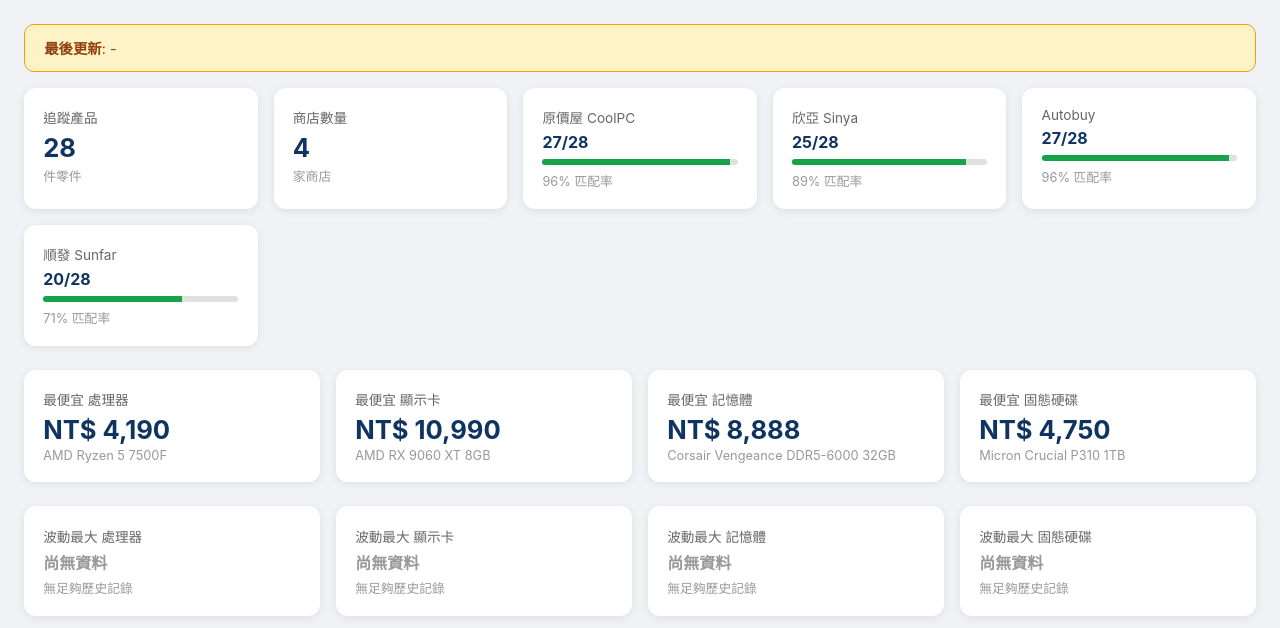
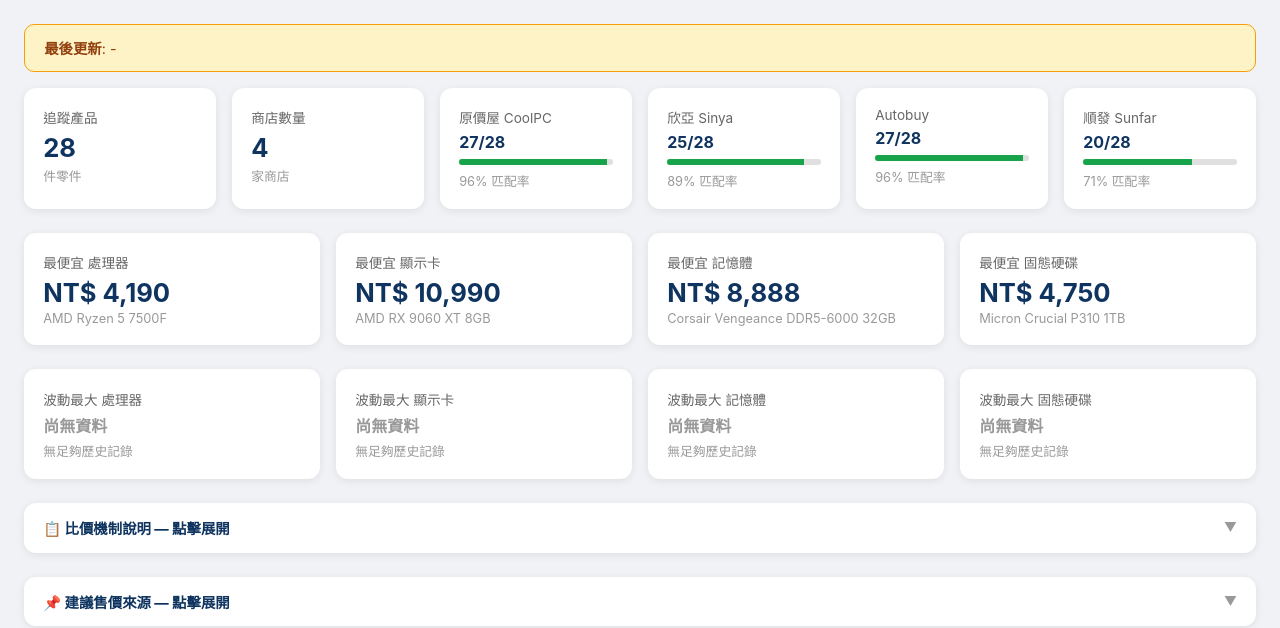
Before and after one commit to ChienKaiMa/taiwan-pc-prices, a Python web app: template web/templates/index.html in a window 1280 px wide. Shown: the part 179-807 px from the top of the page. Run offline with Jinja, Linux system fonts and the light colour scheme; the template is opened without the code that fills it, so the values that code supplies are empty.

Commit message:
Fit stat grid to page width (6 cols)

```diff
--- a/docs/index.html
+++ b/docs/index.html
@@ -18,6 +18,7 @@
 .header-actions a:hover { background: rgba(255,255,255,.1); }
 .container { max-width: 1400px; margin: 0 auto; padding: 1.5rem; }
 .stats-grid { display: grid; grid-template-columns: repeat(auto-fit, minmax(220px, 1fr)); gap: 1rem; margin-bottom: 1.5rem; }
+#statsGrid { grid-template-columns: repeat(6, 1fr); }
 .stat-card { background: #fff; border-radius: 12px; padding: 1.2rem; box-shadow: 0 2px 8px rgba(0,0,0,.08); }
 .stat-card .label { font-size: .85rem; color: #666; margin-bottom: .3rem; }
 .stat-card .value { font-size: 1.6rem; font-weight: 700; color: #0f3460; }
@@ -65,7 +66,7 @@
 .info-body-inner ul { margin: .3rem 0 .3rem 1.2rem; }
 .info-body-inner li { margin: .2rem 0; }
 .info-body-inner .reason-title { font-weight: 700; color: #0f3460; margin-top: .6rem; }
-@media (max-width: 900px) { .chart-row { grid-template-columns: 1fr; } }
+@media (max-width: 900px) { .chart-row { grid-template-columns: 1fr; } #statsGrid { grid-template-columns: repeat(auto-fit, minmax(160px, 1fr)); } }
 </style>
 </head>
 <body>
--- a/web/templates/index.html
+++ b/web/templates/index.html
@@ -18,6 +18,7 @@
 .header-actions a:hover { background: rgba(255,255,255,.1); }
 .container { max-width: 1400px; margin: 0 auto; padding: 1.5rem; }
 .stats-grid { display: grid; grid-template-columns: repeat(auto-fit, minmax(220px, 1fr)); gap: 1rem; margin-bottom: 1.5rem; }
+#statsGrid { grid-template-columns: repeat(6, 1fr); }
 .stat-card { background: #fff; border-radius: 12px; padding: 1.2rem; box-shadow: 0 2px 8px rgba(0,0,0,.08); }
 .stat-card .label { font-size: .85rem; color: #666; margin-bottom: .3rem; }
 .stat-card .value { font-size: 1.6rem; font-weight: 700; color: #0f3460; }
@@ -65,7 +66,7 @@
 .info-body-inner ul { margin: .3rem 0 .3rem 1.2rem; }
 .info-body-inner li { margin: .2rem 0; }
 .info-body-inner .reason-title { font-weight: 700; color: #0f3460; margin-top: .6rem; }
-@media (max-width: 900px) { .chart-row { grid-template-columns: 1fr; } }
+@media (max-width: 900px) { .chart-row { grid-template-columns: 1fr; } #statsGrid { grid-template-columns: repeat(auto-fit, minmax(160px, 1fr)); } }
 </style>
 </head>
 <body>
```
